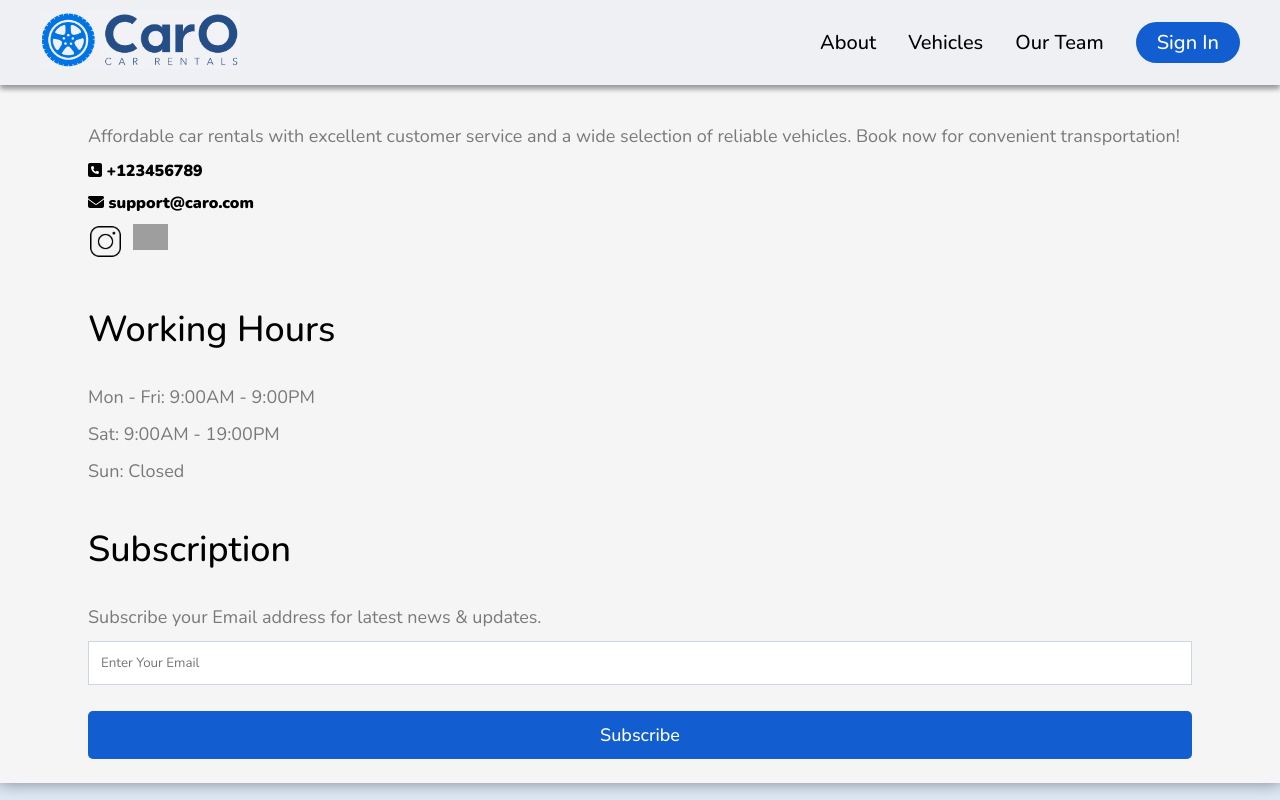
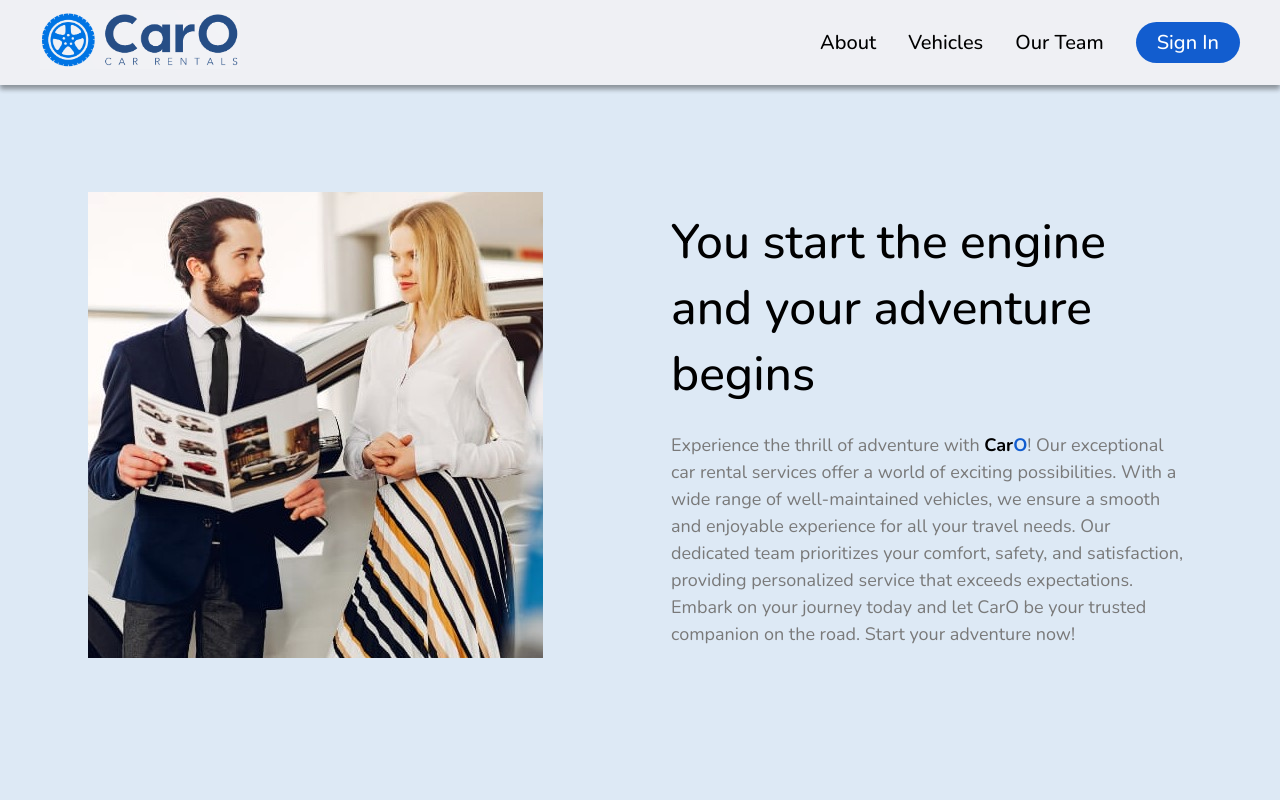
Before and after one commit to aldask/car-rental, a React (Create React App) app: page /about in a window 1280 px wide. Shown: the top 800 px of the page. Built offline with nearby package versions, Linux system fonts and the light colour scheme; grey boxes are pictures that could not be loaded.

Commit message:
About page done

```diff
--- /dev/null
+++ b/src/components/AboutContent.tsx
@@ -0,0 +1,41 @@
+import "../styles/About/about-style.css";
+import AboutMain from "../images/AboutContent/AboutMain.jpg";
+
+function AboutContent() {
+  return (
+    <>
+      <section className="about">
+        <div className="container">
+          <div className="about__container">
+            <div className="about__container--side1">
+              <img src={AboutMain} alt="people and catalog"></img>
+            </div>
+            <div className="about__container--side2">
+              <div className="about__container--side2-title">
+                <h2>You start the engine and your adventure begins</h2>
+              </div>
+              <div className="about__container--side2-text">
+                <p>
+                  Experience the thrill of adventure with{" "}
+                  <span className="black strong">
+                    Car<span className="blue strong">O</span>
+                  </span>
+                  ! Our exceptional car rental services offer a world of
+                  exciting possibilities. With a wide range of well-maintained
+                  vehicles, we ensure a smooth and enjoyable experience for all
+                  your travel needs. Our dedicated team prioritizes your
+                  comfort, safety, and satisfaction, providing personalized
+                  service that exceeds expectations. Embark on your journey
+                  today and let CarO be your trusted companion on the road.
+                  Start your adventure now!
+                </p>
+              </div>
+            </div>
+          </div>
+        </div>
+      </section>
+    </>
+  );
+}
+
+export default AboutContent;
--- a/src/pages/About.tsx
+++ b/src/pages/About.tsx
@@ -1,10 +1,12 @@
 import Navbar from "../components/Navbar";
 import Footer from "../components/Footer";
+import AboutContent from "../components/AboutContent";
 
 function About() {
   return (
     <>
       <Navbar />
+      <AboutContent />
       <Footer />
     </>
   );
--- /dev/null
+++ b/src/styles/About/about-style.css
@@ -0,0 +1,27 @@
+.about {
+  margin: 12rem auto;
+  max-width: 85rem;
+}
+.about__container {
+  display: flex;
+  flex-direction: row;
+  justify-content: space-between;
+  align-items: center;
+  gap: 8rem;
+}
+.about__container--side2 {
+  flex-direction: column;
+  width: 60%;
+}
+@media screen and (max-width: 1120px) {
+  .about__container {
+    flex-direction: column;
+    gap: 4rem;
+  }
+  .about__container--side2 {
+    text-align: center;
+  }
+  .about {
+    margin: 8rem auto;
+  }
+}
--- a/src/styles/Global/global-style.css
+++ b/src/styles/Global/global-style.css
@@ -41,6 +41,9 @@ p {
   line-height: 1.5;
   color: var(--grey);
 }
+.black {
+  color: black;
+}
 .red {
   color: red;
   font-weight: 700;
```
Also changed, not shown: src/images/AboutContent/AboutMain.jpg (added), src/images/AboutContent/about-background.png (added).
